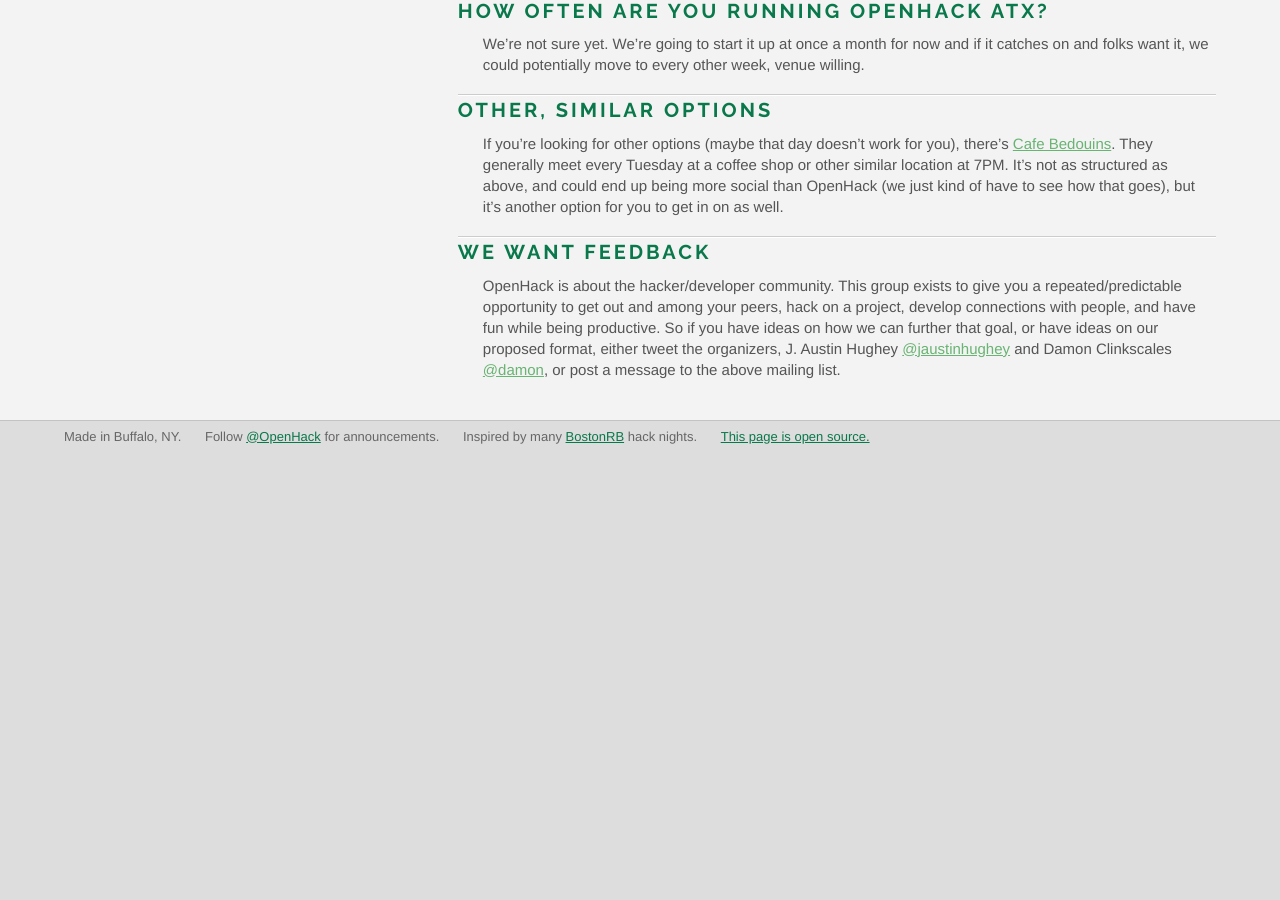
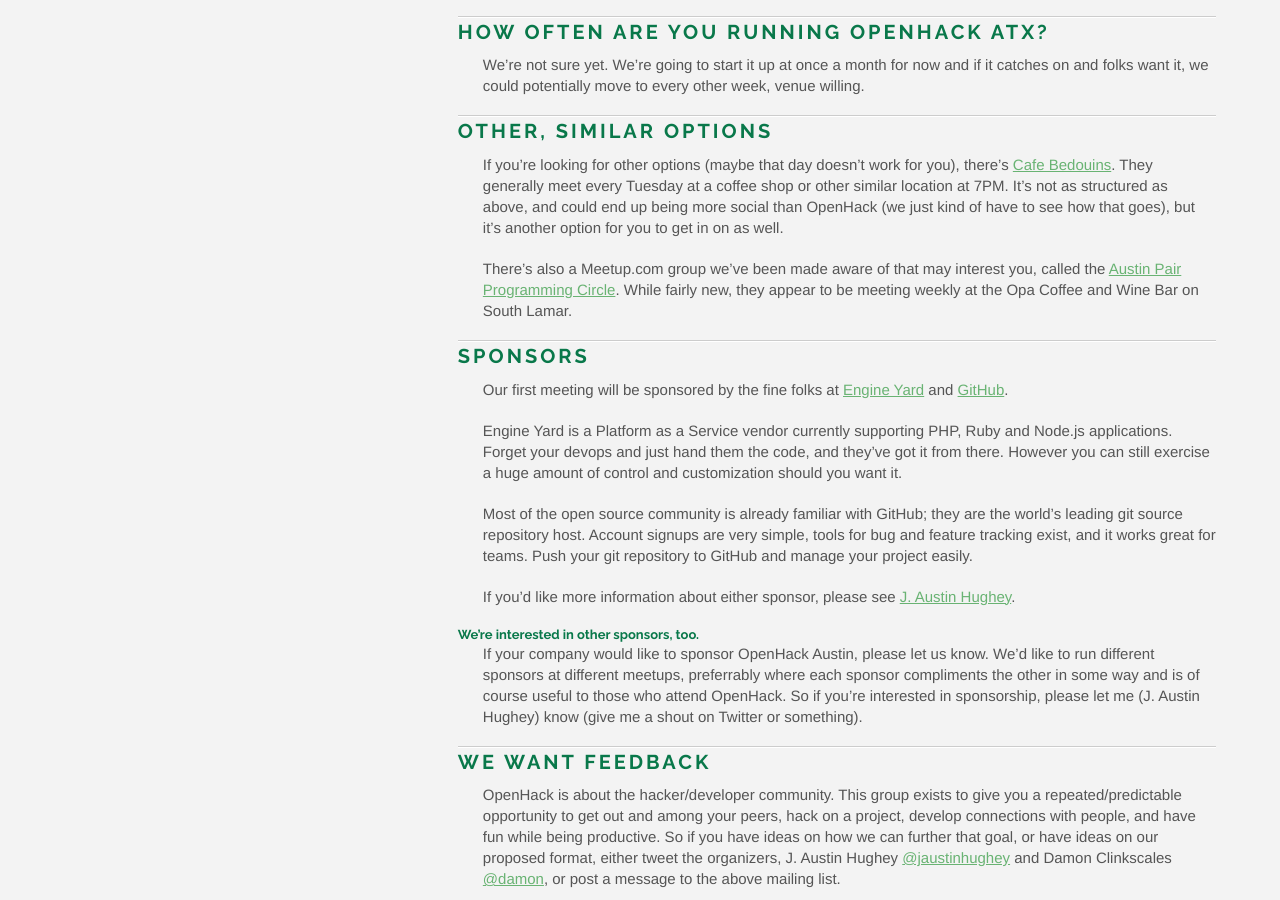
Before and after one commit to OpenHack/openhack.github.com, a Jekyll site: the page built from austin/index.markdown, in a window 1280 px wide and 900 px high, scrolled down 1859 px. Built offline with Jekyll 4.4.1, drawn with Linux system fonts in a browser that asks for light colours; nearby versions of some CDN libraries; Markdown is read by kramdown in place of the engine named in the settings; comment, search, counter and statistics services are not loaded; before the commit the page ends 2312 px from its top, so only the background shows below that; some of the changed text lies outside the part shown.

Commit message:
Update information on sponsorships and alternative pairing/hacking options

```diff
--- a/austin/index.markdown
+++ b/austin/index.markdown
@@ -16,12 +16,13 @@
 When you get inside the building, look for elevators to offices in the building. Take that elevator to the 16th floor (top floor).
 When you step off, you'll be "at" Capital Factory and should see signage as to where to go from there.
 
-### Mailing List
+### Mailing List, Twitter
 
-We've started an OpenHack, Austin mailing list:
-[https://groups.google.com/forum/?fromgroups#!forum/openhack-atx](https://groups.google.com/forum/?fromgroups#!forum/openhack-atx)
+- [Mailing List (Google Groups)](https://groups.google.com/forum/?fromgroups#!forum/openhack-atx)
+- [@openhackatx](http://twitter.com/openhackatx) on Twitter
 
-Subscribe to it for announcements and watch this space.
+Please follow us on Twitter and/or subscribe to the mailing list for announcements and updates.
+We'll also generally try to keep this page updated at all times.
 
 ### Format
 
@@ -71,6 +72,30 @@
 could end up being more social than OpenHack (we just kind of have to see how that goes), but it's another option for you
 to get in on as well.
 
+There's also a Meetup.com group we've been made aware of that may interest you, called the
+[Austin Pair Programming Circle](http://www.meetup.com/Austin-Pair-Programming-Circle/). While fairly new, they appear to be meeting weekly
+at the Opa Coffee and Wine Bar on South Lamar.
+
+### Sponsors
+
+Our first meeting will be sponsored by the fine folks at [Engine Yard](http://www.engineyard.com) and [GitHub](http://www.github.com).
+
+Engine Yard is a Platform as a Service vendor
+currently supporting PHP, Ruby and Node.js applications. Forget your devops and just hand them the code, and they've got it from there.
+However you can still exercise a huge amount of control and customization should you want it.
+
+Most of the open source community is already familiar with GitHub; they are the world's leading git source repository host. Account
+signups are very simple, tools for bug and feature tracking exist, and it works great for teams. Push your git repository to GitHub and manage
+your project easily.
+
+If you'd like more information about either sponsor, please see [J. Austin Hughey](http://twitter.com/jaustinhughey).
+
+#### We're interested in other sponsors, too.
+
+If your company would like to sponsor OpenHack Austin, please let us know. We'd like to run different sponsors at different meetups,
+preferrably where each sponsor compliments the other in some way and is of course useful to those who attend OpenHack. So if you're
+interested in sponsorship, please let me (J. Austin Hughey) know (give me a shout on Twitter or something).
+
 ### We want feedback
 
 OpenHack is about the hacker/developer community. This group exists to give you a repeated/predictable opportunity to get out and among
```
